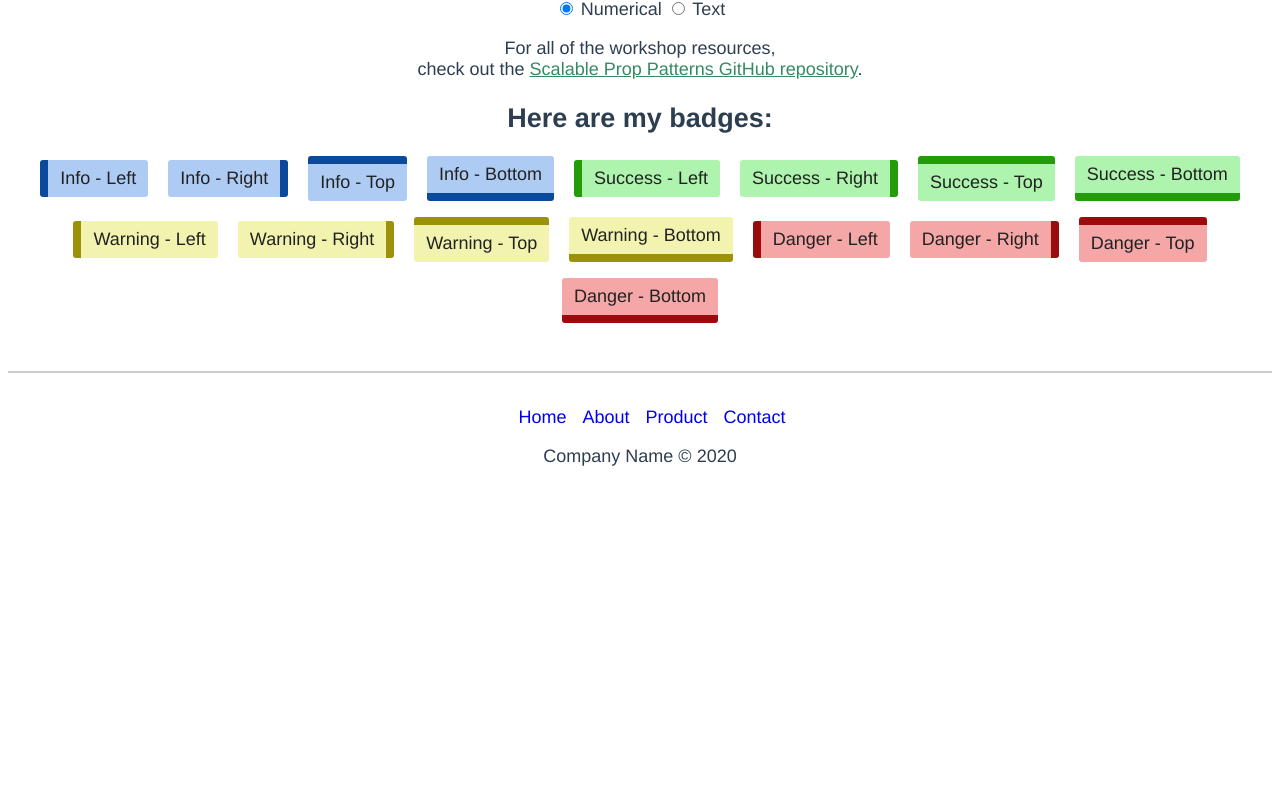
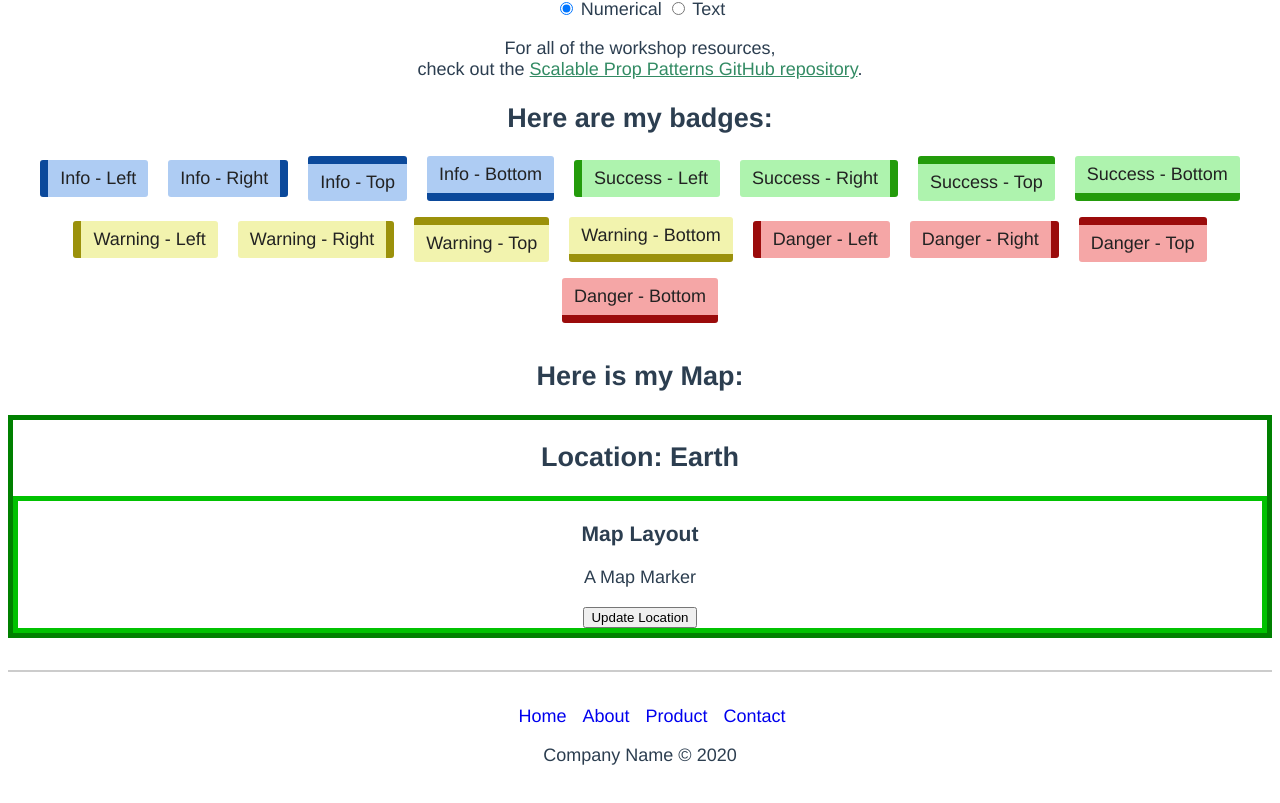
Before and after one commit to bencodezen/scalable-prop-patterns, a Vue app: page / in a window 1280 px wide. Shown: the part 463-1266 px from the top of the page. Before the commit the page ends 970 px from the top, so only its background shows below. Built offline with nearby package versions, Linux system fonts and the light colour scheme.

Commit message:
feature: add map component exampel

```diff
--- a/src/components/HelloWorld.vue
+++ b/src/components/HelloWorld.vue
@@ -22,18 +22,22 @@
         />
       </li>
     </ul>
+    <h2>Here is my Map:</h2>
+    <Map />
   </div>
 </template>
 
 <script>
 import BaseBadge from '@/components/BaseBadge'
 import BaseDateLabel from '@/components/BaseDateLabel'
+import Map from '@/components/Map'
 
 export default {
   name: 'HelloWorld',
   components: {
     BaseBadge,
-    BaseDateLabel
+    BaseDateLabel,
+    Map
   },
   data: () => ({
     badges: [
--- /dev/null
+++ b/src/components/Map.vue
@@ -0,0 +1,30 @@
+<script>
+import MapLayout from '@/components/MapLayout'
+
+export default {
+  components: {
+    MapLayout
+  },
+  data: () => ({
+    location: 'Earth'
+  }),
+  methods: {
+    updateLocation(newLocation) {
+      this.location = newLocation
+    }
+  }
+}
+</script>
+
+<template>
+  <div class="map">
+    <h2>Location: {{ location }}</h2>
+    <MapLayout :update-location="updateLocation" />
+  </div>
+</template>
+
+<style>
+.map {
+  border: 5px solid green;
+}
+</style>
--- /dev/null
+++ b/src/components/MapLayout.vue
@@ -0,0 +1,31 @@
+<script>
+import MapMarker from '@/components/MapMarker'
+
+export default {
+  props: {
+    updateLocation: {
+      type: Function,
+      required: true
+    }
+  },
+  components: {
+    MapMarker
+  },
+  data: () => ({
+    location: ''
+  })
+}
+</script>
+
+<template>
+  <div class="map-layout">
+    <h3>Map Layout</h3>
+    <MapMarker :update-location="updateLocation" />
+  </div>
+</template>
+
+<style>
+.map-layout {
+  border: 5px solid rgb(1, 194, 1);
+}
+</style>
--- /dev/null
+++ b/src/components/MapMarker.vue
@@ -0,0 +1,27 @@
+<script>
+export default {
+  props: {
+    updateLocation: {
+      type: Function,
+      require: true
+    }
+  },
+  data: () => ({
+    location: 'Washington DC'
+  }),
+  methods: {
+    submitUpdate() {
+      this.updateLocation(this.location)
+    }
+  }
+}
+</script>
+
+<template>
+  <div class="map-marker">
+    <p>A Map Marker</p>
+    <button @click="submitUpdate">Update Location</button>
+  </div>
+</template>
+
+<style></style>
```
